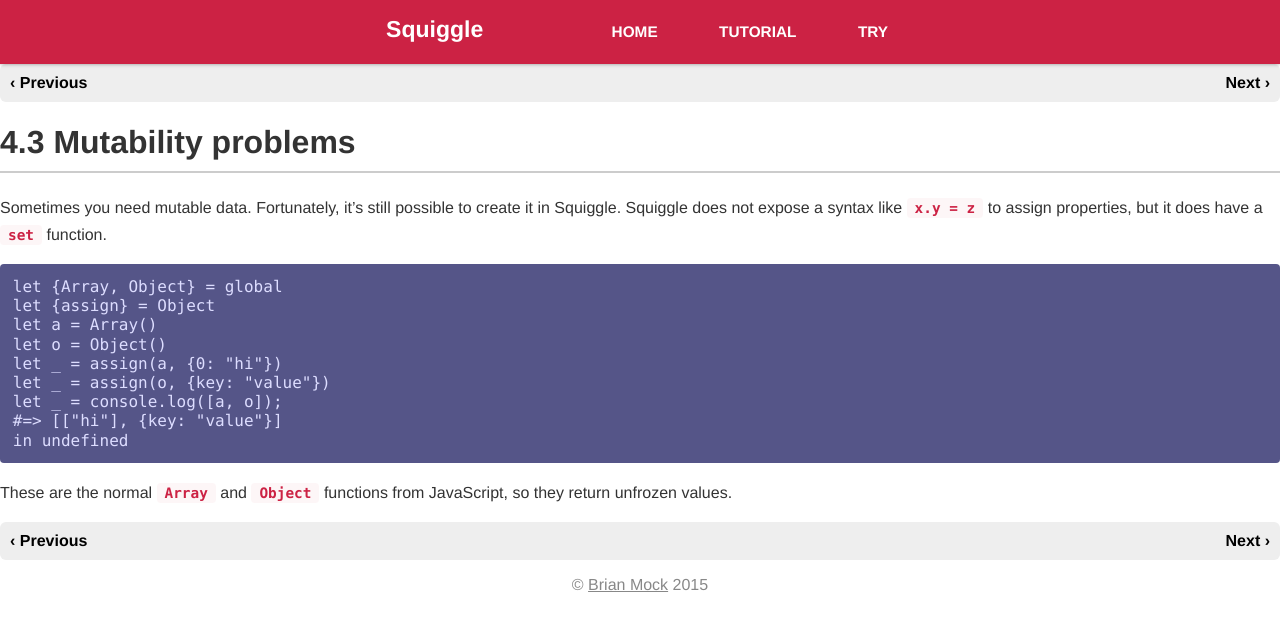
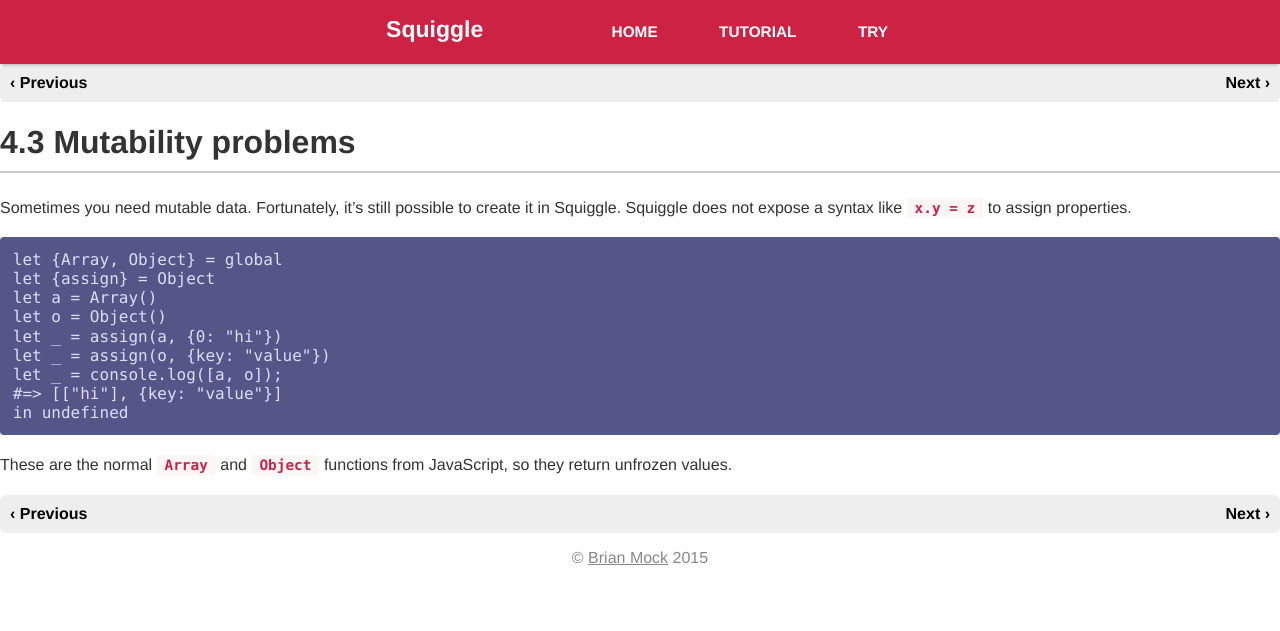
Before and after one commit to squiggle-lang/squiggle-lang.org, a Jekyll site: the page built from tutorial/chapter/4.3/index.md, in a window 1280 px wide. Shown: the top 631 px of the page. Built offline with Jekyll 4.4.1, drawn with Linux system fonts in a browser that asks for light colours; Markdown is read by kramdown in place of the engine named in the settings.

Commit message:
Corrects documentation error

```diff
--- a/tutorial/chapter/4.3/index.md
+++ b/tutorial/chapter/4.3/index.md
@@ -4,7 +4,7 @@ title: "Mutability problems"
 
 Sometimes you need mutable data. Fortunately, it's still possible to create it
 in Squiggle. Squiggle does not expose a syntax like `x.y = z` to assign
-properties, but it does have a `set` function.
+properties.
 
     let {Array, Object} = global
     let {assign} = Object
```
